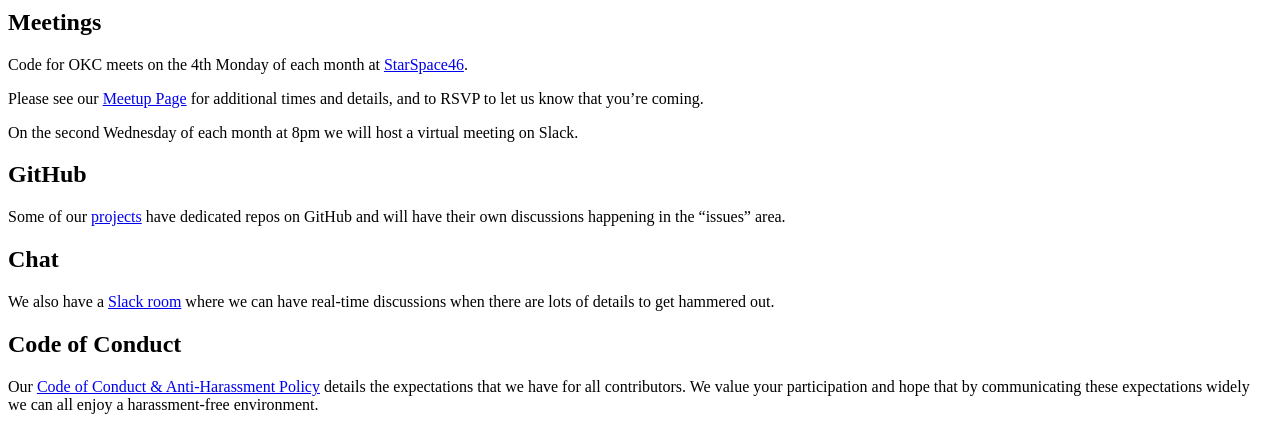
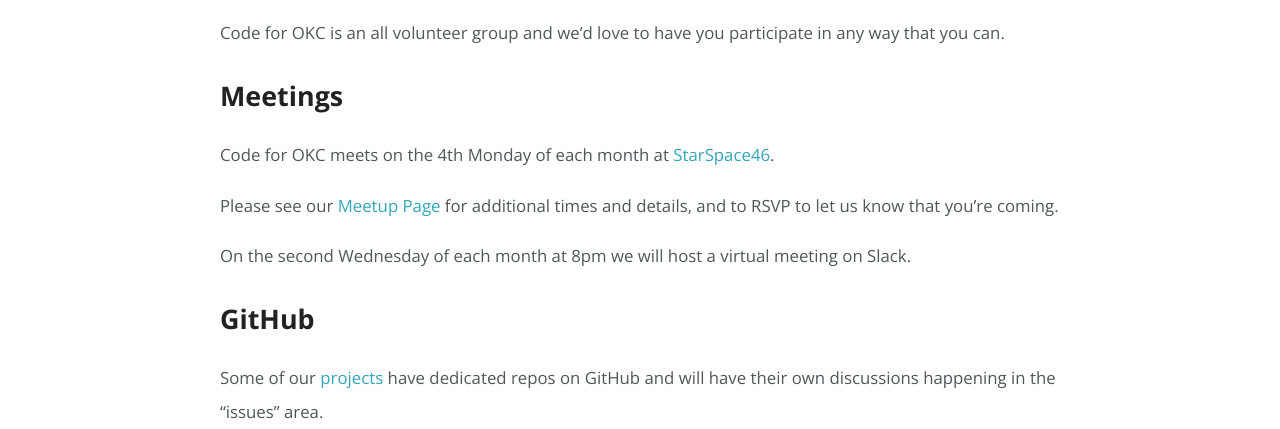
Before and after one commit to FreeCodeCampOKC/fccokc_web_legacy, a plain HTML site: page index.html in a window 1280 px wide. Shown: the part 248-677 px from the top of the page. Drawn offline with nearby package versions, Linux system fonts and the light colour scheme; the site is published under a folder, as on GitHub Pages, so addresses that start at the root find nothing.

Commit message:
Fix stylesheet error

```diff
--- a/index.html
+++ b/index.html
@@ -15,7 +15,7 @@
     <meta name="twitter:title" content="Code for OKC">
     <meta name="twitter:description" content="Code for OKC is an all volunteer group and we’d love to have you participate in any way that you can. Code for OKC meets on the 4th Monday of each month at StarSpace46.">
     <link rel="icon" href="/favicon.png">
-    <link rel="stylesheet" href="/stylesheets/style.css" type="text/css">
+    <link rel="stylesheet" href="./stylesheets/style.css" type="text/css">
     <script>
         (function(i, s, o, g, r, a, m) {
             i['GoogleAnalyticsObject'] = r;
```
Also changed, not shown: 1 other file.
